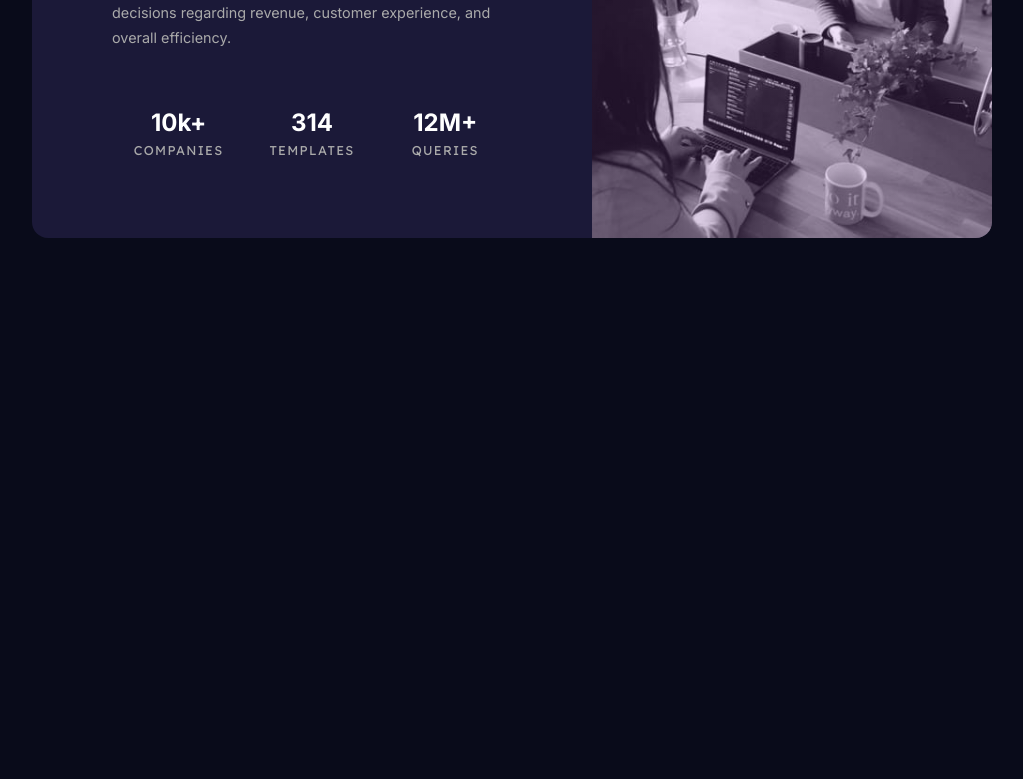
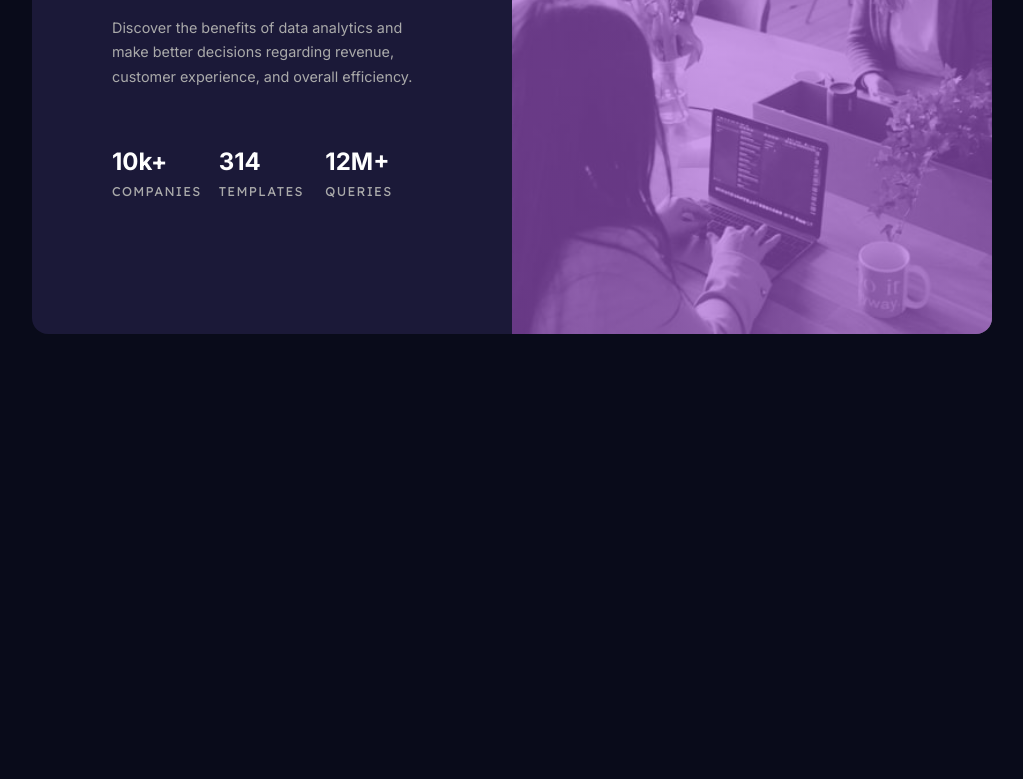
Before and after one commit to sjoerdvanBommel/frontend-mentor, a plain HTML site: page index.html in a window 1280 px wide. Shown: the part 341-1120 px from the top of the page, without its empty margins (128-1151 px from the left). Drawn offline with Linux system fonts and the light colour scheme.

Commit message:
fixed overlay

```diff
--- a/index.html
+++ b/index.html
@@ -18,6 +18,7 @@
 
   <section class="card">
     <div class="card-info">
+      <div class="content">
       <h1>Get <span>insights</span> that help your business grow.</h1>
 
       <p>Discover the benefits of data analytics and make better decisions regarding revenue, customer
@@ -37,6 +38,7 @@
           <p>queries</p>
         </div>
       </div>
+      </div>
     </div>
     <div class="card-image"></div>
   </section>
--- a/style.css
+++ b/style.css
@@ -48,7 +48,7 @@ h3,
   padding: 1em;
 }
 
-.card-info > h1 {
+.card-info h1 {
   font-size: 2em;
   margin-bottom: 1em;
 }
@@ -57,7 +57,7 @@ h3,
   color: var(--soft-violet);
 }
 
-.card-info > p {
+.card-info p {
   font-size: 0.9em;
   line-height: 1.7em;
   color: #aaa;
@@ -89,20 +89,19 @@ h3,
 
 .card-image {
   background-image: linear-gradient(
-      rgba(170, 92, 219, 0.185),
-      rgba(170, 92, 219, 0.185)
+      hsl(277, 64%, 61%, 0.6),
+      hsl(277, 64%, 61%, 0.6)
     ),
     url('images/image-header-mobile.jpg');
   background-repeat: no-repeat;
-  background-size: contain;
+  background-size: cover;
   min-height: 300px;
-  background-size: 100% auto;
   background-position: center top;
 }
 
 @media screen and (min-width: 900px) {
   .card-info {
-    padding: 3em 5em;
+    padding: 0;
   }
 
   body {
@@ -115,18 +114,23 @@ h3,
 
   .card-image {
     background-image: linear-gradient(
-      rgba(170, 92, 219, 0.185),
-      rgba(170, 92, 219, 0.185)
-    ), url('images/image-header-desktop.jpg');
-    background-position-x: right;
-    background-size: auto 100%;
+        hsl(277, 64%, 61%, 0.6),
+        hsl(277, 64%, 61%, 0.6)
+      ),
+      url(images/image-header-desktop.jpg);
+    background-repeat: no-repeat;
+    background-size: cover;
   }
 
-  .card-info > h1 {
+  .card-info h1 {
     text-align: left;
   }
 
-  .card-info > p {
+  .card-info .content {
+    margin: 3em 5em;
+  }
+
+  .card-info p {
     text-align: left;
     margin-bottom: 4em;
   }
```
